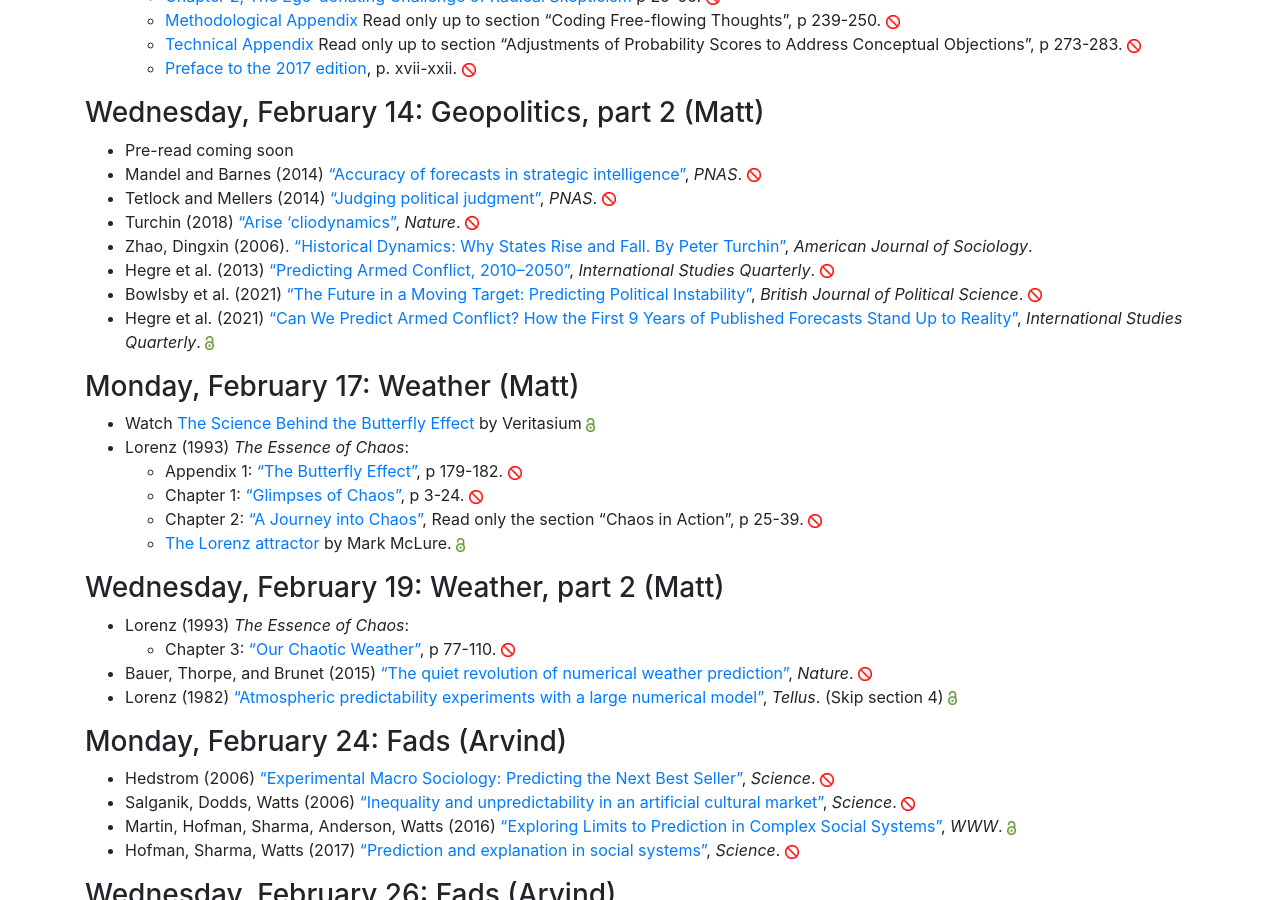
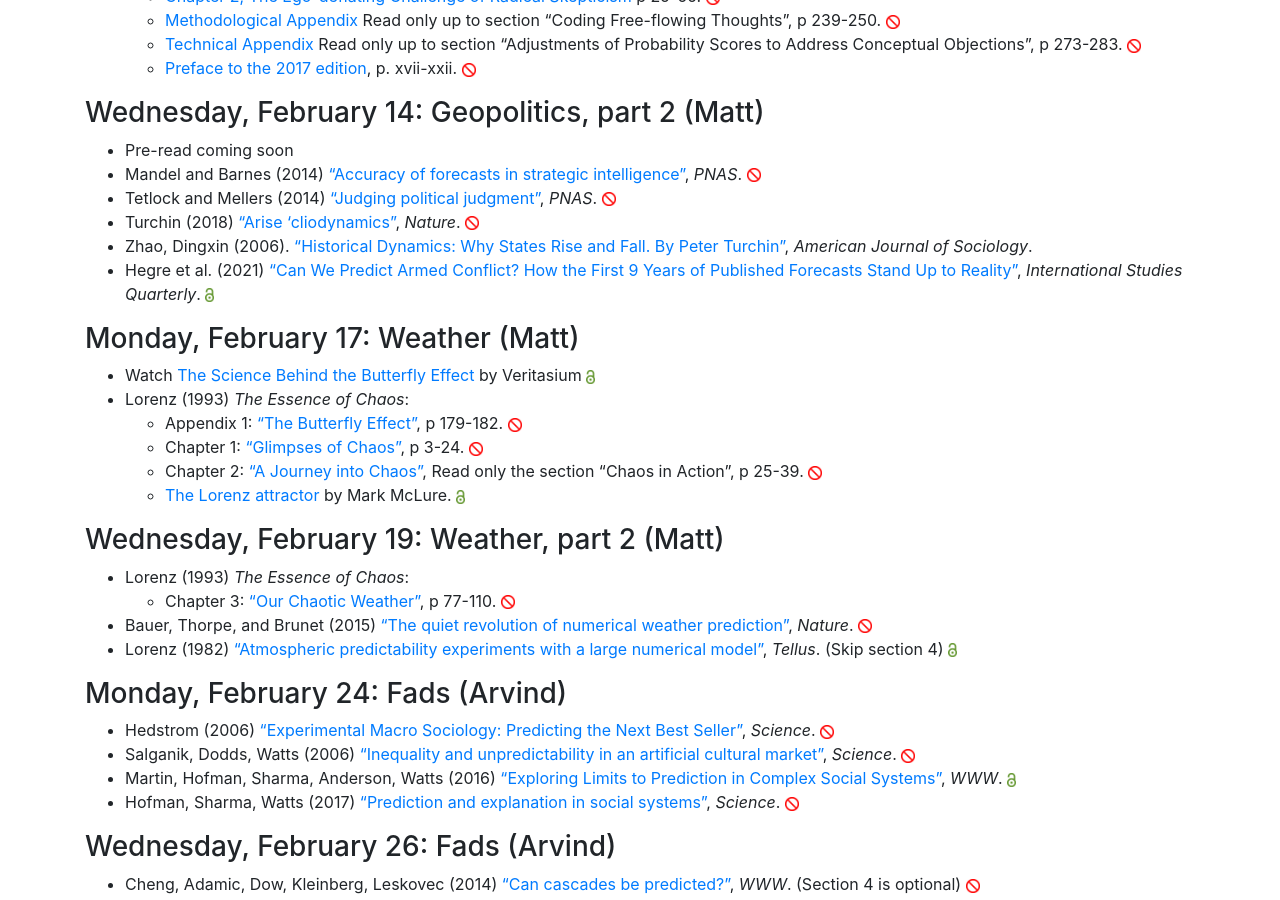
Before and after one commit to msalganik/soc555-cos598J_s2024, a Jekyll site: the page built from readings.md, in a window 1280 px wide and 900 px high, scrolled down 1032 px. Built offline with Jekyll 4.4.1, drawn with Linux system fonts in a browser that asks for light colours; comment, search, counter and statistics services are not loaded.

Commit message:
removing two papers

```diff
--- a/readings.md
+++ b/readings.md
@@ -58,8 +58,6 @@ No required reading before class.
 - Tetlock and Mellers (2014) ["Judging political judgment"](https://www.pnas.org/content/111/32/11574), _PNAS_. <img src="https://msalganik.github.io/soc555-cos598J_s2024/images/closed.png" style="display: inline; height: 14px;" />
 - Turchin (2018) ["Arise 'cliodynamics"](https://doi.org/10.1038/454034a), _Nature_. <img src="https://msalganik.github.io/soc555-cos598J_s2024/images/closed.png" style="display: inline; height: 14px;" />
 - Zhao, Dingxin (2006). ["Historical Dynamics: Why States Rise and Fall. By Peter Turchin"](https://www.jstor.org/stable/10.1086/507802), _American Journal of Sociology_.
-- Hegre et al. (2013) ["Predicting Armed Conflict, 2010–2050"](https://www.jstor.org/stable/24016137), _International Studies Quarterly_. <img src="https://msalganik.github.io/soc555-cos598J_s2024/images/closed.png" style="display: inline; height: 14px;" />
-- Bowlsby et al. (2021) ["The Future in a Moving Target: Predicting Political Instability"](https://www.cambridge.org/core/journals/british-journal-of-political-science/article/future-is-a-moving-target-predicting-political-instability/0028744BE1AFF83F879E7759D798D88A), _British Journal of Political Science_. <img src="https://msalganik.github.io/soc555-cos598J_s2024/images/closed.png" style="display: inline; height: 14px;" />
 - Hegre et al. (2021) ["Can We Predict Armed Conflict? How the First 9 Years of Published Forecasts Stand Up to Reality"](https://doi.org/10.1093/isq/sqaa094), _International Studies Quarterly_. <img src="https://msalganik.github.io/soc555-cos598J_s2024/images/open.png" style="display: inline; height: 14px;" />
 
 ### Monday, February 17: Weather (Matt)
```
